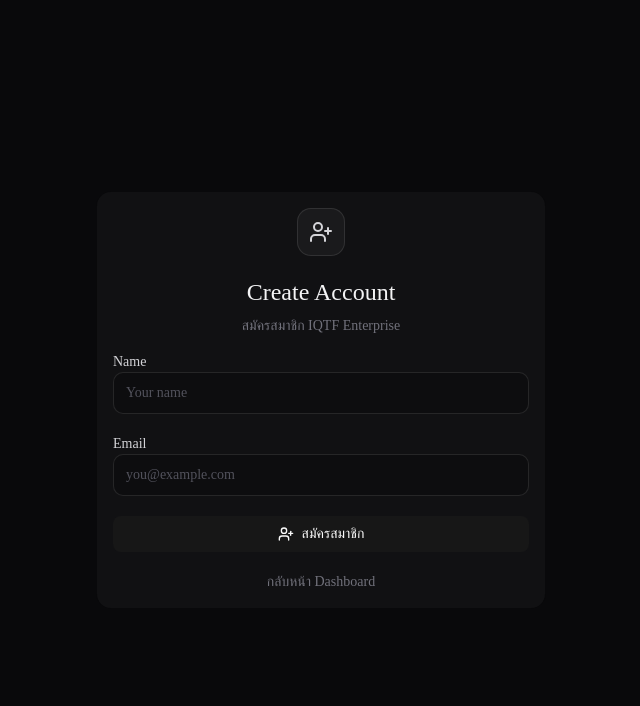
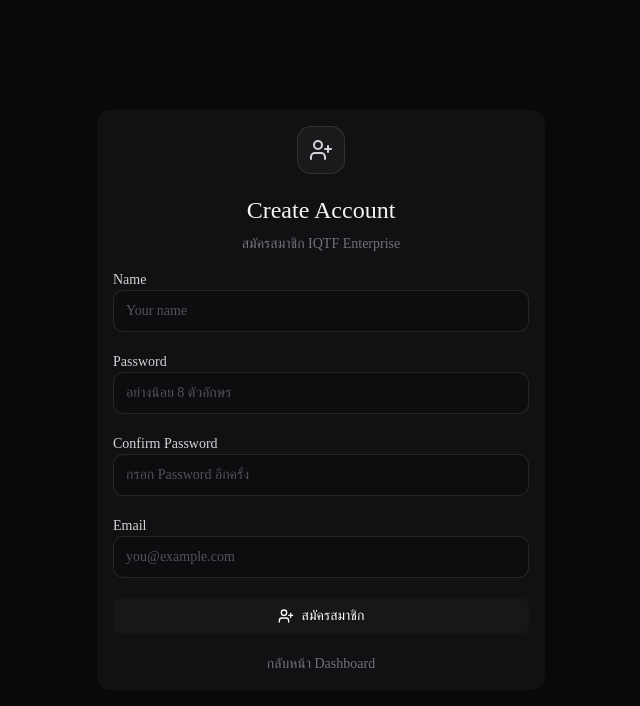
Before and after one commit to traderfun45/iqtf-enterprise-platform, a Next.js app: page /signup in a window 1280 px wide. Shown: the top 706 px of the page, without its empty margins (319-959 px from the left). Built offline with nearby package versions, Linux system fonts and the light colour scheme; no server answers.

Commit message:
feat(auth): add password signup hashing

```diff
--- a/app/signup/page.tsx
+++ b/app/signup/page.tsx
@@ -20,6 +20,8 @@
 export default function SignupPage() {
   const [name, setName] = useState("")
   const [email, setEmail] = useState("")
+  const [password, setPassword] = useState("")
+  const [confirmPassword, setConfirmPassword] = useState("")
   const [loading, setLoading] = useState(false)
   const [success, setSuccess] = useState(false)
   const [error, setError] = useState("")
@@ -38,17 +40,30 @@
       return
     }
 
+    if (password.length < 8) {
+      setError("Password ต้องมีอย่างน้อย 8 ตัวอักษร")
+      return
+    }
+
+    if (password !== confirmPassword) {
+      setError("Password และ Confirm Password ไม่ตรงกัน")
+      return
+    }
+
     setLoading(true)
 
     try {
       await apiPost<CreateUserResponse>("/users", {
         email: cleanEmail,
         name: cleanName || undefined,
+        password,
       })
 
       setSuccess(true)
       setName("")
       setEmail("")
+      setPassword("")
+      setConfirmPassword("")
     } catch (err) {
       setError(
         err instanceof Error
@@ -131,6 +146,48 @@
 
               <div className="space-y-2">
                 <label
+                  htmlFor="password"
+                  className="text-sm text-zinc-300"
+                >
+                  Password
+                </label>
+                <input
+                  id="password"
+                  type="password"
+                  value={password}
+                  onChange={(event) => setPassword(event.target.value)}
+                  placeholder="อย่างน้อย 8 ตัวอักษร"
+                  required
+                  minLength={8}
+                  autoComplete="new-password"
+                  className="w-full rounded-lg border border-white/10 bg-black/20 px-3 py-2.5 text-sm text-white outline-none placeholder:text-zinc-600 focus:border-white/30"
+                  disabled={loading}
+                />
+              </div>
+
+              <div className="space-y-2">
+                <label
+                  htmlFor="confirmPassword"
+                  className="text-sm text-zinc-300"
+                >
+                  Confirm Password
+                </label>
+                <input
+                  id="confirmPassword"
+                  type="password"
+                  value={confirmPassword}
+                  onChange={(event) => setConfirmPassword(event.target.value)}
+                  placeholder="กรอก Password อีกครั้ง"
+                  required
+                  minLength={8}
+                  autoComplete="new-password"
+                  className="w-full rounded-lg border border-white/10 bg-black/20 px-3 py-2.5 text-sm text-white outline-none placeholder:text-zinc-600 focus:border-white/30"
+                  disabled={loading}
+                />
+              </div>
+
+              <div className="space-y-2">
+                <label
                   htmlFor="email"
                   className="text-sm text-zinc-300"
                 >
--- a/src/routes/users.ts
+++ b/src/routes/users.ts
@@ -1,16 +1,17 @@
 import type { FastifyInstance } from 'fastify'
 import { db } from '../db/database.js'
+import { hashPassword } from '../utils/password.js'
 
 export async function userRoutes(app: FastifyInstance) {
   app.get('/users', async () => {
     const users = db
       .prepare(
-        'SELECT id, email, name, created_at FROM users ORDER BY id DESC'
+        'SELECT id, email, name, role, created_at FROM users ORDER BY id DESC',
       )
       .all()
 
     return {
-      data: users
+      data: users,
     }
   })
 
@@ -20,24 +21,24 @@
 
     if (!Number.isInteger(userId) || userId <= 0) {
       return reply.code(400).send({
-        error: 'Invalid user id'
+        error: 'Invalid user id',
       })
     }
 
     const user = db
       .prepare(
-        'SELECT id, email, name, created_at FROM users WHERE id = ?'
+        'SELECT id, email, name, role, created_at FROM users WHERE id = ?',
       )
       .get(userId)
 
     if (!user) {
       return reply.code(404).send({
-        error: 'User not found'
+        error: 'User not found',
       })
     }
 
     return {
-      data: user
+      data: user,
     }
   })
 
@@ -45,41 +46,75 @@
     const body = request.body as {
       email?: string
       name?: string
+      password?: string
     }
 
     if (!body?.email || typeof body.email !== 'string') {
       return reply.code(400).send({
-        error: 'email is required'
+        error: 'email is required',
+      })
+    }
+
+    if (!body?.password || typeof body.password !== 'string') {
+      return reply.code(400).send({
+        error: 'password is required',
       })
     }
 
     const email = body.email.trim()
+
     const name =
       typeof body.name === 'string' && body.name.trim()
         ? body.name.trim()
         : null
 
+    const password = body.password
+
     if (!email) {
       return reply.code(400).send({
-        error: 'email is required'
+        error: 'email is required',
+      })
+    }
+
+    if (password.length < 8) {
+      return reply.code(400).send({
+        error: 'password must be at least 8 characters',
       })
     }
 
     try {
+      const passwordHash = await hashPassword(password)
+
       const result = db
         .prepare(
-          'INSERT INTO users (email, name) VALUES (?, ?)'
+          `
+          INSERT INTO users (
+            email,
+            name,
+            password_hash
+          )
+          VALUES (?, ?, ?)
+          `,
         )
-        .run(email, name)
+        .run(email, name, passwordHash)
 
       const user = db
         .prepare(
-          'SELECT id, email, name, created_at FROM users WHERE id = ?'
+          `
+          SELECT
+            id,
+            email,
+            name,
+            role,
+            created_at
+          FROM users
+          WHERE id = ?
+          `,
         )
         .get(Number(result.lastInsertRowid))
 
       return reply.code(201).send({
-        data: user
+        data: user,
       })
     } catch (error) {
       if (
@@ -87,7 +122,7 @@
         error.message.includes('UNIQUE constraint failed')
       ) {
         return reply.code(409).send({
-          error: 'Email already exists'
+          error: 'Email already exists',
         })
       }
 
--- /dev/null
+++ b/src/utils/password.ts
@@ -0,0 +1,49 @@
+import {
+  randomBytes,
+  scrypt as scryptCallback,
+  timingSafeEqual,
+} from 'node:crypto'
+import { promisify } from 'node:util'
+
+const scrypt = promisify(scryptCallback)
+
+const SALT_BYTES = 16
+const KEY_LENGTH = 64
+
+export async function hashPassword(password: string): Promise<string> {
+  const salt = randomBytes(SALT_BYTES)
+
+  const derivedKey = (await scrypt(
+    password,
+    salt,
+    KEY_LENGTH,
+  )) as Buffer
+
+  return `${salt.toString('hex')}:${derivedKey.toString('hex')}`
+}
+
+export async function verifyPassword(
+  password: string,
+  storedHash: string,
+): Promise<boolean> {
+  const [saltHex, keyHex] = storedHash.split(':')
+
+  if (!saltHex || !keyHex) {
+    return false
+  }
+
+  const salt = Buffer.from(saltHex, 'hex')
+  const storedKey = Buffer.from(keyHex, 'hex')
+
+  if (storedKey.length !== KEY_LENGTH) {
+    return false
+  }
+
+  const derivedKey = (await scrypt(
+    password,
+    salt,
+    KEY_LENGTH,
+  )) as Buffer
+
+  return timingSafeEqual(derivedKey, storedKey)
+}
```
